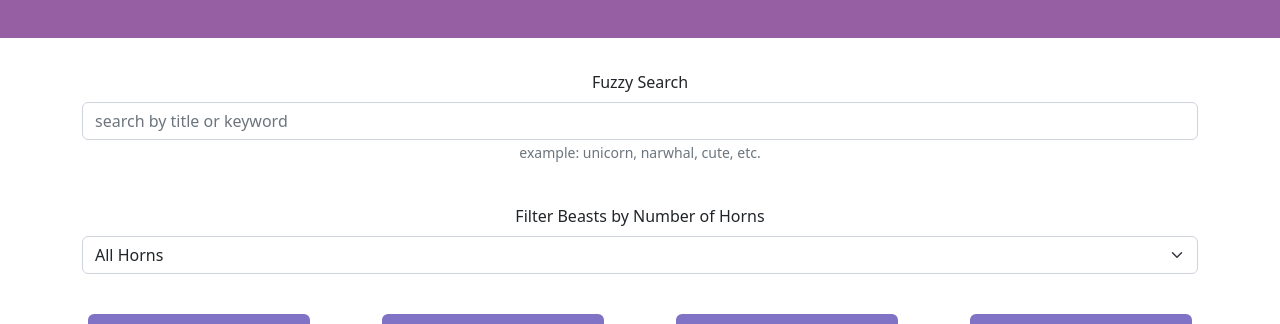
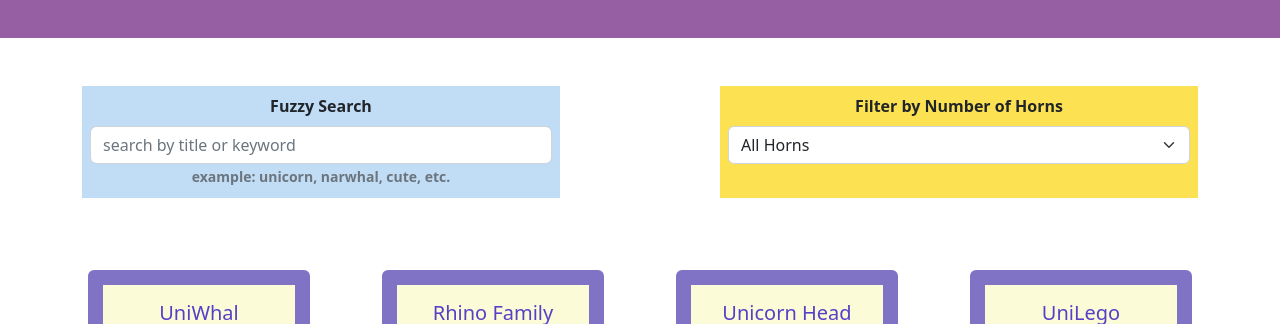
Before and after one commit to ezgi-c/horned-beast-app, a React (Create React App) app: page / in a window 1280 px wide. Shown: the part 162-486 px from the top of the page. Built offline with nearby package versions, Linux system fonts and the light colour scheme.

Commit message:
completed creating horn search and fuzzy search components

```diff
--- a/src/App.css
+++ b/src/App.css
@@ -69,6 +69,29 @@ h1 {
   margin-bottom: 4em;
 }
 
+.fuzzyform {
+  background:rgb(193, 221, 246);
+  height: 7em;
+  width:700px;
+font-weight: 600;
+padding: .5em;
+}
+
+.hornform {
+  background:rgb(252, 226, 83);
+  height: 7em;
+  width:700px;
+  font-weight: 600;
+  padding: .5em;
+}
+
+.forms {
+  width: 100%;
+  display: flex;
+  gap:5em;
+  margin: 3em auto;
+}
+
 .Footer {
   background-color:#965fa3;
   height: 8em;
--- a/src/FuzzySearch.js
+++ b/src/FuzzySearch.js
@@ -1,5 +1,4 @@
 import React from "react";
-import Button from "react-bootstrap/Button";
 import Form from "react-bootstrap/Form";
 import { Container } from "react-bootstrap";
 
@@ -8,7 +7,7 @@ class FuzzySearch extends React.Component {
 
   render() {
     return (
-      <Container>
+      <Container className="fuzzyform">
         <Form>
           <Form.Group className="mb-3" controlId="formFuzzySearch">
             <Form.Label>Fuzzy Search</Form.Label>
--- a/src/Header.js
+++ b/src/Header.js
@@ -11,12 +11,12 @@ class Header extends React.Component {
 
   handleClick = () => {
     if (this.state.colorSwitch === true) {
-      console.log("made it inside if statement");
+      // console.log("made it inside if statement");
       this.setState({
         colorSwitch: false,
       });
     } else {
-      console.log("made it inside else statement");
+      // console.log("made it inside else statement");
       this.setState({ colorSwitch: true });
     }
   };
--- a/src/HornSearch.js
+++ b/src/HornSearch.js
@@ -8,10 +8,10 @@ class HornSearch extends React.Component {
 
   render() {
     return (
-      <Container>
+      <Container className="hornform">
         <Form>
           <Form.Group className="mb-3" controlId="formHornSearch">
-            <Form.Label>Filter Beasts by Number of Horns</Form.Label>
+            <Form.Label>Filter by Number of Horns</Form.Label>
             <Form.Select onChange={this.props.handleHornSelection}>
               <option value="">All Horns</option>
               <option value="1">1</option>
--- a/src/Main.js
+++ b/src/Main.js
@@ -3,6 +3,7 @@ import HornedBeast from "./HornedBeast";
 import Row from "react-bootstrap/Row";
 import FuzzySearch from "./FuzzySearch";
 import HornSearch from "./HornSearch";
+import { Container } from "react-bootstrap";
 
 class Main extends React.Component {
   constructor(props) {
@@ -17,7 +18,6 @@ class Main extends React.Component {
 
   handleInput = (e) => {
     e.preventDefault();
-    // const input = e.target.value;
     if (e.target.value.length > 0) {
       this.setState({ input: e.target.value });
       this.setState({
@@ -36,28 +36,32 @@ class Main extends React.Component {
   };
 
   handleHornSelection = (e) => {
-    // e.preventDefault();
+    e.preventDefault();
     const selection = Number(e.target.value);
-    if (
-      selection === 1 ||
-      selection === 2 ||
-      selection === 3 ||
-      selection === 100
-    ) {
-      this.setState({
-        data: this.state.data.filter((beast) => beast.horns === selection),
-      });
-    } else {
-      this.setState({ data: this.props.data });
-    }
-  };
+    // console.log("event target value:", e.target.value);
+    selection
+      ? this.setState({
+          data: this.props.data.filter((beast) => beast.horns === selection),
+        })
+      : this.setState({ data: this.props.data });
+    };
+  // got help from Ethan to use 'selection' by itself as the condition and converting to ternary
+  // got help from TA to filter this.props.data instead of this.state.data
+
+    // if (selection) {
+    //   this.setState({ data: this.props.data.filter((beast) => beast.horns === selection) });
+    // } else {
+    //   this.setState({ data: this.props.data });
+    // }
 
   render() {
     return (
       <div className="Main">
+        <Container className="forms">
         <FuzzySearch handleInput={this.handleInput} />
         <br />
         <HornSearch handleHornSelection={this.handleHornSelection} />
+        </Container>
         <Row xs={1} sm={2} md={3} lg={4}>
           {this.state.data.map((beast) => (
             <HornedBeast
```
